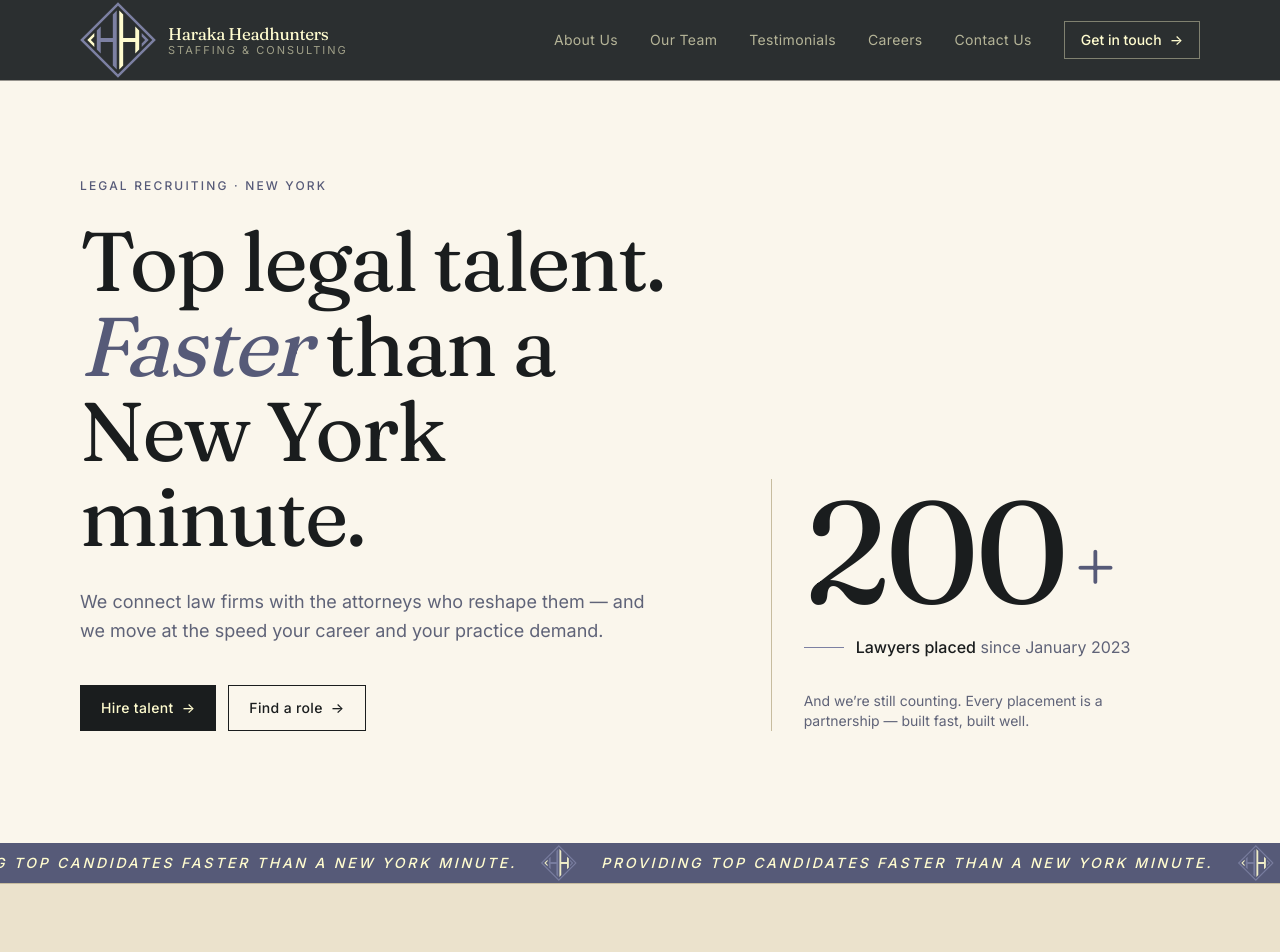
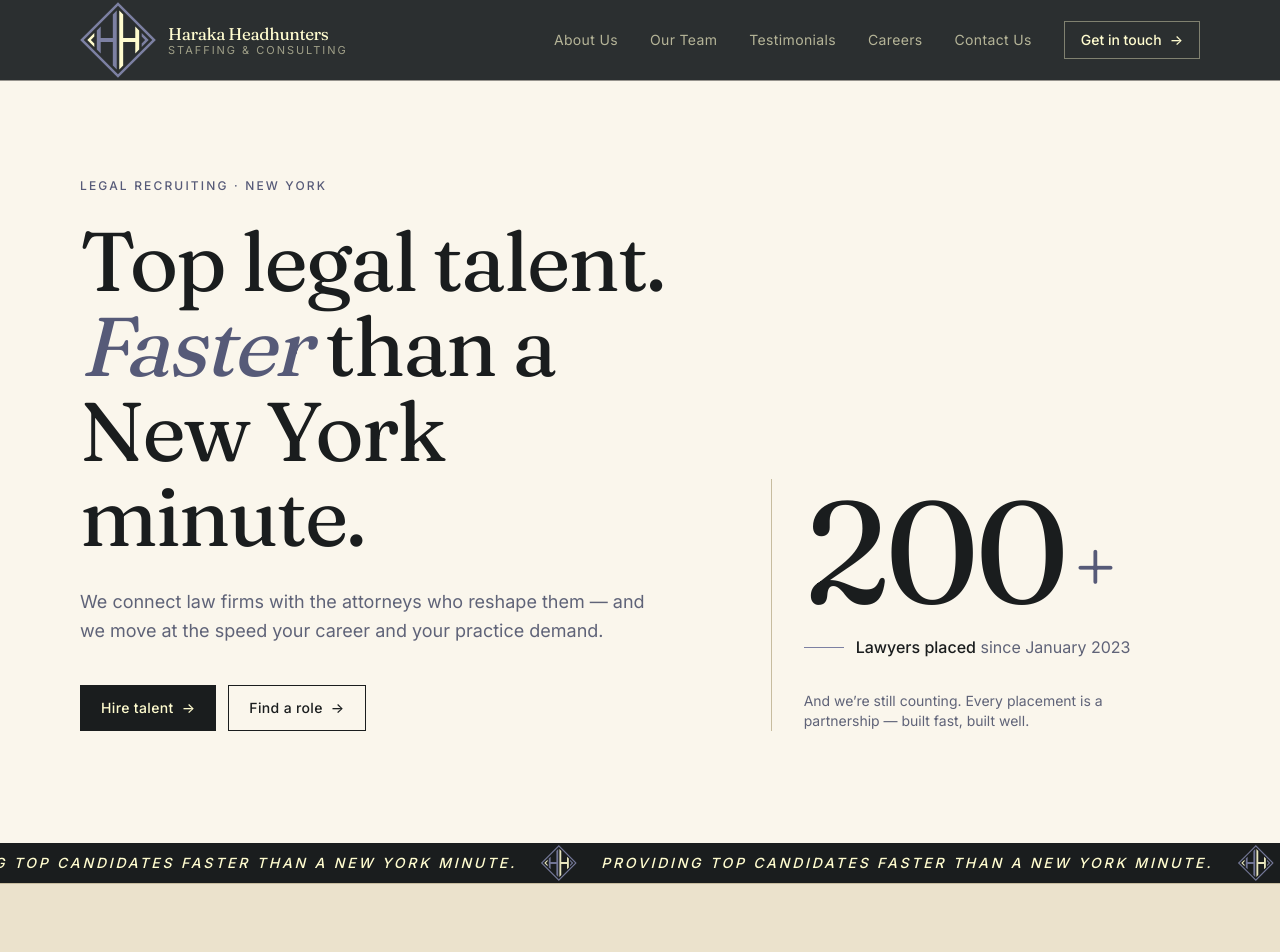
Before and after one commit to mfarazali-1/haraka, a Next.js app: page / in a window 1280 px wide. Shown: the top 952 px of the page. Built offline with nearby package versions, Linux system fonts and the light colour scheme.

Commit message:
Make the homepage ribbon background black (charcoal-deep)

```diff
--- a/app/page.tsx
+++ b/app/page.tsx
@@ -76,7 +76,7 @@
         </div>
       </section>
 
-      <TextMarquee text="Providing Top Candidates Faster Than A New York Minute." />
+      <TextMarquee text="Providing Top Candidates Faster Than A New York Minute." bg="bg-charcoal-deep" />
 
       <section className="bg-paper-deep border-y border-line-strong">
         <div className="container-x py-20 md:py-28">
```
